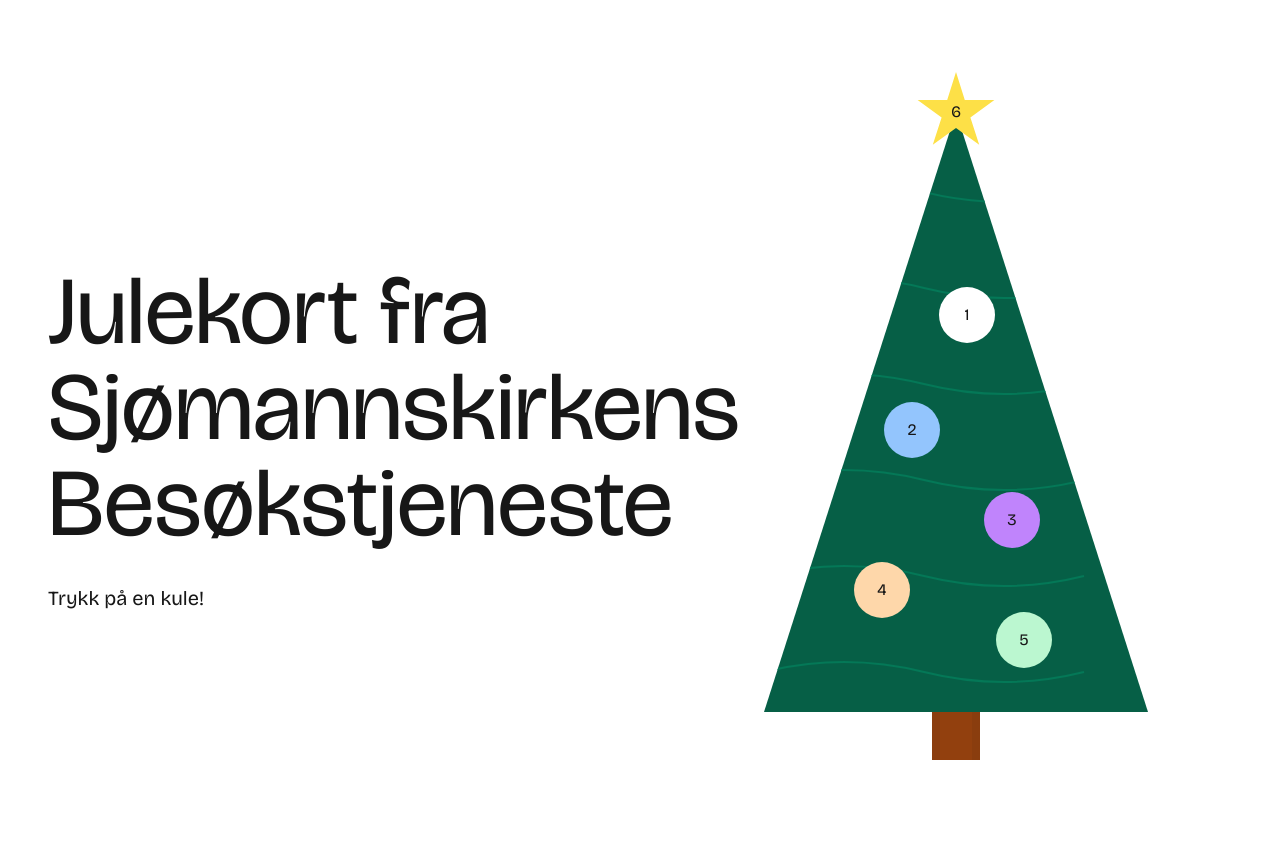
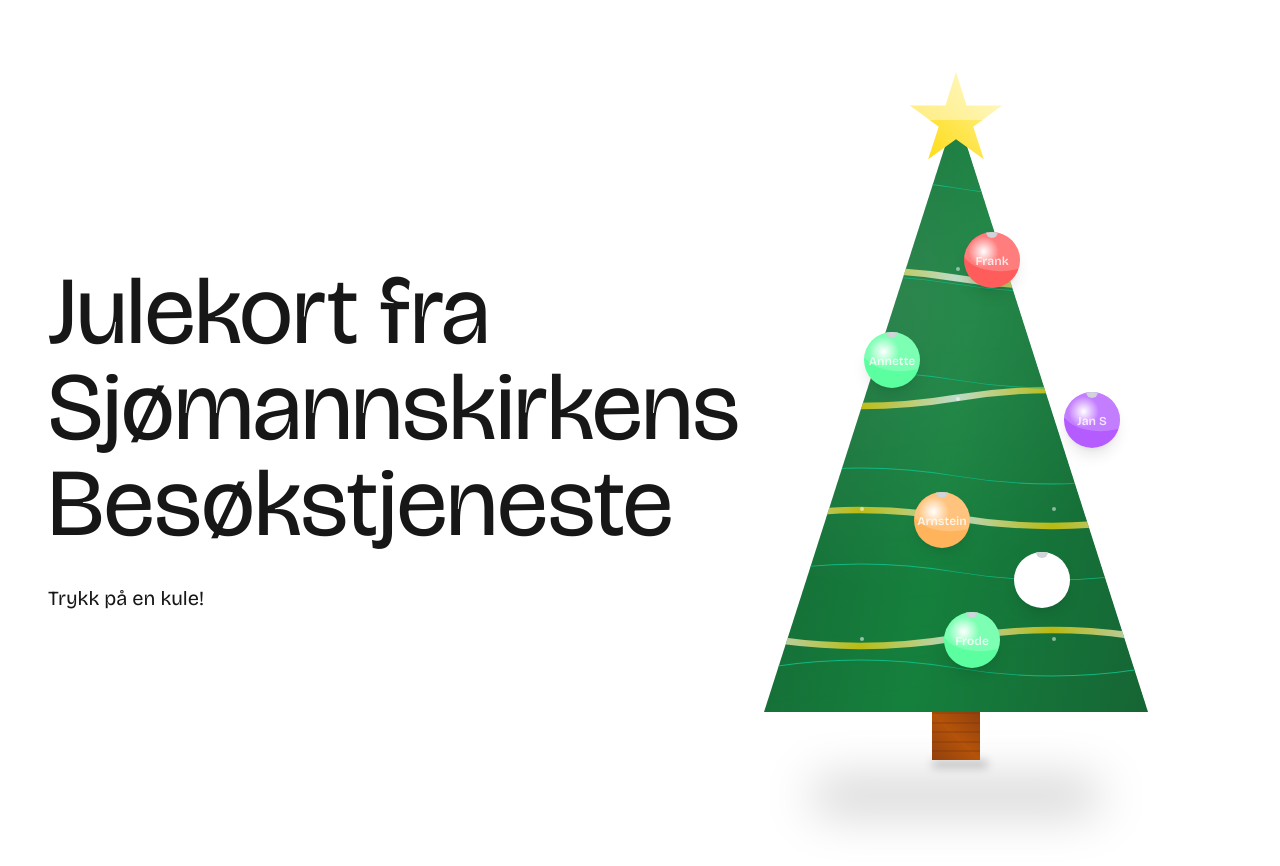
Before and after one commit to griphaugland/julekort-sjomannskirken, a Next.js app: page / in a window 1280 px wide. Shown: the top 866 px of the page. Built offline with nearby package versions, Linux system fonts and the light colour scheme.

Commit message:
feat: changed ornament stylign and placement

```diff
--- a/src/components/ui/ChristmasTree.tsx
+++ b/src/components/ui/ChristmasTree.tsx
@@ -1,17 +1,144 @@
 import React from "react";
+
+interface OrnamentProps {
+  color: string;
+  top: string;
+  left?: string;
+  content: string;
+}
+
+const Ornament = ({ color, top, left, content }: OrnamentProps) => {
+  return (
+    <button
+      className="absolute w-14 h-14 rounded-full overflow-hidden shadow-lg"
+      style={{
+        background: `radial-gradient(circle at 35% 35%, white 0%, ${color} 30%, ${color} 40%)`,
+        top: top,
+        left: left,
+      }}
+    >
+      <div
+        className="absolute inset-0 bg-white/20 rounded-full"
+        style={{
+          clipPath: "ellipse(70% 40% at 65% 30%)",
+        }}
+      />
+      <div className="absolute w-3 h-3 bg-gray-300 rounded-full left-1/2 -top-1.5 transform -translate-x-1/2 shadow-inner" />
+      <span className="relative z-10 text-white/80 font-semibold text-xs">
+        {content}
+      </span>
+    </button>
+  );
+};
+
+interface TinselStrandProps {
+  top: string;
+  reverse?: boolean;
+}
+
+const TinselStrand = ({ top, reverse = false }: TinselStrandProps) => (
+  <div className="absolute w-full" style={{ top }}>
+    <svg className="w-full h-8" preserveAspectRatio="none" viewBox="0 0 100 20">
+      <path
+        d={
+          reverse
+            ? "M0 10 Q 25 20, 50 10 Q 75 0, 100 10"
+            : "M0 10 Q 25 0, 50 10 Q 75 20, 100 10"
+        }
+        fill="none"
+        stroke="url(#tinselGradient)"
+        strokeWidth="4"
+        className="opacity-70"
+      />
+      <defs>
+        <linearGradient id="tinselGradient" x1="0" y1="0" x2="100%" y2="0">
+          <stop offset="0%" stopColor="#ffffff" />
+          <stop offset="25%" stopColor="#ffd700" />
+          <stop offset="50%" stopColor="#ffffff" />
+          <stop offset="75%" stopColor="#ffd700" />
+          <stop offset="100%" stopColor="#ffffff" />
+        </linearGradient>
+      </defs>
+    </svg>
+    {/* Sparkle effects */}
+    {[...Array(5)].map((_, i) => (
+      <div
+        key={i}
+        className="absolute w-1 h-1 bg-white rounded-full animate-pulse"
+        style={{
+          left: `${i * 25}%`,
+          top: reverse ? "15px" : "5px",
+          animationDelay: `${i * 0.2}s`,
+          opacity: 0.8,
+        }}
+      />
+    ))}
+  </div>
+);
 
 const ChristmasTree = () => {
   return (
     <div className="relative w-[350px] lg:w-[600px] lg:h-[700px] h-[450px] flex justify-center items-center">
       <div className="relative w-80 h-96 lg:h-full lg:w-96">
+        {/* Tree Shadow */}
+        <div className="absolute bottom-0 left-1/2 transform -translate-x-1/2 w-72 h-8 bg-black/20 blur-xl rounded-full" />
+
         {/* Tree */}
         <div className="relative">
+          {/* Multiple layers for depth */}
           <div
-            className="w-80 lg:w-96 h-[450px] lg:h-[600px] bg-emerald-800 clip-triangle relative"
+            className="absolute w-80 lg:w-96 h-[450px] lg:h-[600px] bg-emerald-900 clip-triangle"
             style={{
+              clipPath: "polygon(50% 2%, 2% 98%, 98% 98%)",
+              transform: "translateX(4px) translateY(4px)",
+            }}
+          />
+          <div
+            className="absolute w-80 lg:w-96 h-[450px] lg:h-[600px] bg-emerald-950 clip-triangle"
+            style={{
+              clipPath: "polygon(50% 1%, 1% 99%, 99% 99%)",
+              transform: "translateX(2px) translateY(2px)",
+            }}
+          />
+          <div
+            className="w-80 lg:w-96 h-[450px] lg:h-[600px] relative"
+            style={{
+              background:
+                "linear-gradient(100deg, #166534 0%, #15803d 50%, #166534 100%)",
               clipPath: "polygon(50% 0%, 0% 100%, 100% 100%)",
             }}
           >
+            {/* Tree texture */}
+            <div className="absolute inset-0 opacity-30">
+              {[...Array(20)].map((_, i) => (
+                <div
+                  key={i}
+                  className="absolute w-full transform -skew-y-6"
+                  style={{
+                    top: `${i * 5}%`,
+                    background:
+                      "linear-gradient(90deg, transparent 0%, #15803d 50%, transparent 100%)",
+                    height: "2px",
+                  }}
+                />
+              ))}
+            </div>
+
+            {/* Light effect */}
+            <div
+              className="absolute inset-0"
+              style={{
+                background:
+                  "radial-gradient(circle at 30% 30%, rgba(255,255,255,0.1) 0%, transparent 60%)",
+              }}
+            />
+
+            {/* Tinsel Garland */}
+            <TinselStrand top="25%" />
+            <TinselStrand top="45%" reverse={true} />
+            <TinselStrand top="65%" />
+            <TinselStrand top="85%" reverse={true} />
+
             {/* Decorative waves */}
             <div className="absolute w-full h-full">
               {[...Array(6)].map((_, i) => (
@@ -23,56 +150,136 @@ const ChristmasTree = () => {
                   }}
                 >
                   <svg
-                    className="w-full h-8 text-emerald-700"
+                    className="w-full h-8 text-emerald-500"
                     preserveAspectRatio="none"
+                    viewBox="0 0 100 20"
                   >
                     <path
-                      d="M0 20 Q 80 0, 160 20 Q 240 40, 320 20"
+                      d="M0 10 Q 25 0, 50 10 Q 75 20, 100 10"
                       fill="none"
                       stroke="currentColor"
-                      strokeWidth="2"
+                      strokeWidth="0.5"
                     />
                   </svg>
                 </div>
               ))}
             </div>
+          </div>
+          <div className="hidden lg:block absolute inset-0">
+            <Ornament
+              color="#ff5c5c"
+              top="120px"
+              left="200px"
+              content="Frank"
+            />
+            <Ornament
+              color="#5cffa0"
+              top="220px"
+              left="100px"
+              content="Annette"
+            />
+            <Ornament
+              color="#b45cff"
+              top="280px"
+              left="300px"
+              content="Jan S"
+            />
+            <Ornament
+              color="#ffb45c"
+              top="380px"
+              left="150px"
+              content="Arnstein"
+            />
+            <Ornament
+              color="#ffffff"
+              top="440px"
+              left="250px"
+              content="Åshild"
+            />
+            <Ornament
+              color="#5cffa0"
+              top="500px"
+              left="180px"
+              content="Frode"
+            />
+          </div>
 
-            {/* Ornaments */}
-            <button className="absolute w-14 h-14 rounded-full bg-white top-[175px] left-[175px]">
-              1
-            </button>
-            <button className="absolute w-14 h-14 rounded-full bg-blue-300 top-[290px] left-[120px]">
-              2
-            </button>
-            <button className="absolute w-14 h-14 rounded-full bg-purple-400 top-[380px] left-[220px]">
-              3
-            </button>
-            <button className="absolute w-14 h-14 rounded-full bg-orange-200 top-[450px] left-[90px]">
-              4
-            </button>
-            <button className="absolute w-14 h-14 rounded-full bg-green-200 top-[500px] right-1/4">
-              5
-            </button>
+          {/* Mobile ornaments */}
+          <div className="lg:hidden absolute inset-0">
+            <Ornament color="#ff5c5c" top="80px" left="140px" content="Frank" />
+            <Ornament
+              top="170px"
+              left="80px"
+              content="Annette"
+              color="#5cffa0"
+            />
+            <Ornament
+              color="#b45cff"
+              top="210px"
+              left="180px"
+              content="Jan S"
+            />
+            <Ornament
+              color="#ffb45c"
+              top="280px"
+              left="60px"
+              content="Arnstein"
+            />
+            <Ornament
+              color="#5c9fff"
+              top="320px"
+              left="190px"
+              content="Åshild"
+            />
+            <Ornament color="#5cffa0" top="380px" left="90px" content="Frode" />
           </div>
 
           {/* Tree stump */}
           <div className="absolute -bottom-12 left-1/2 transform -translate-x-1/2">
-            {/* Main trunk */}
-            <div className="w-12 h-12 bg-amber-800"></div>
-            {/* Shadow detail on trunk */}
-            <div className="absolute top-0 left-0 w-2 h-12 bg-amber-900/30"></div>
-            <div className="absolute top-0 right-0 w-2 h-12 bg-amber-900/30"></div>
+            {/* Stump shadow */}
+            <div className="absolute -bottom-2 w-14 h-2 bg-black/20 blur-sm rounded-full" />
+            {/* Main trunk with gradient */}
+            <div
+              className="w-12 h-12 relative overflow-hidden"
+              style={{
+                background:
+                  "linear-gradient(45deg, #92400e 0%, #b45309 50%, #92400e 100%)",
+              }}
+            >
+              {/* Trunk texture */}
+              <div className="absolute inset-0">
+                {[...Array(6)].map((_, i) => (
+                  <div
+                    key={i}
+                    className="absolute w-full h-0.5 bg-amber-900/30"
+                    style={{ top: `${i * 20}%` }}
+                  />
+                ))}
+              </div>
+            </div>
           </div>
+
           {/* Star */}
           <div className="absolute -top-10 left-1/2 transform -translate-x-1/2">
             <button
-              className="w-20 h-20 bg-yellow-300 hover:bg-yellow-600"
+              className="w-24 h-24 relative overflow-hidden"
               style={{
+                background: "linear-gradient(45deg, #ffd700, #fff6a6)",
                 clipPath:
                   "polygon(50% 0%, 61% 35%, 98% 35%, 68% 57%, 79% 91%, 50% 70%, 21% 91%, 32% 57%, 2% 35%, 39% 35%)",
+                filter: "drop-shadow(0 2px 4px rgba(0,0,0,0.2))",
               }}
             >
-              6
+              <div
+                className="absolute inset-0 bg-white/40"
+                style={{
+                  clipPath: "polygon(20% 0%, 80% 0%, 100% 100%, 0% 100%)",
+                  transform: "translateY(-50%)",
+                }}
+              />
+              <span className="relative z-10 text-xs text-yellow-900 hidden">
+                Åshild
+              </span>
             </button>
           </div>
         </div>
```
